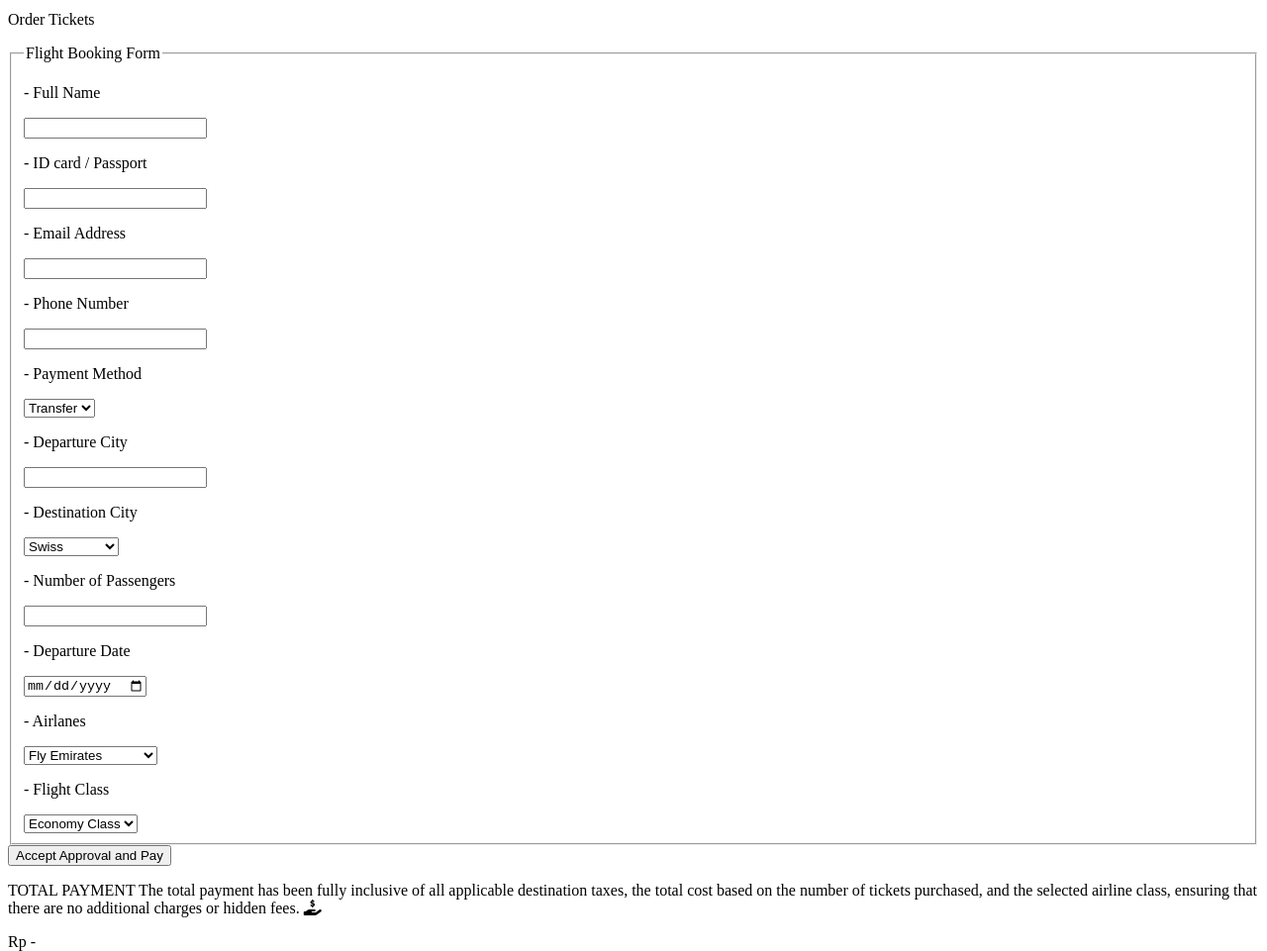
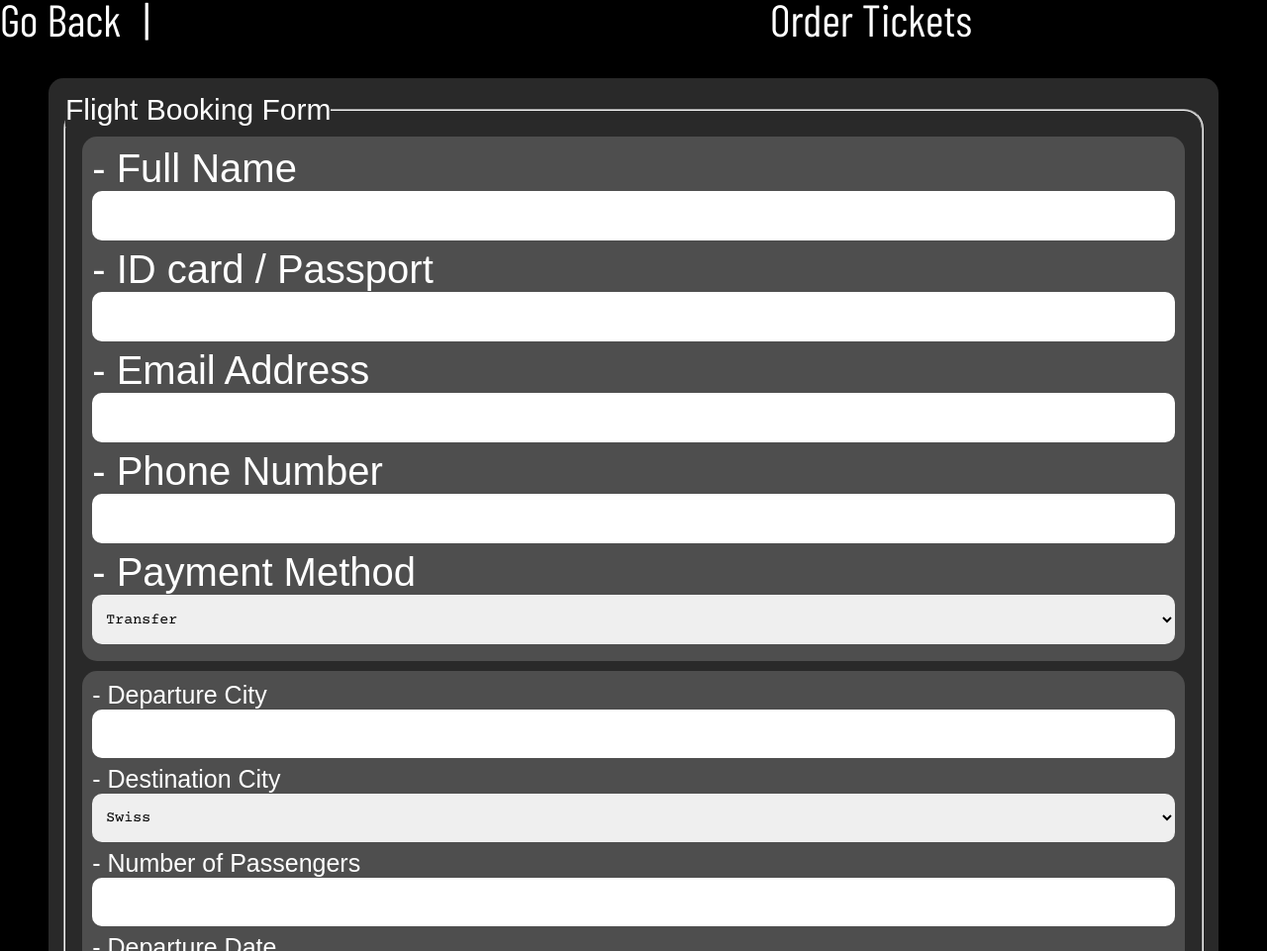
Before and after one commit to arzuseptafirdaus/WanderLuxe-MiniProject, a plain HTML site: page orderpage.html in a window 1280 px wide. Shown: the part 31-992 px from the top of the page at 99% size. Drawn offline with nearby package versions, Linux system fonts and the light colour scheme; a web font is replaced by a local one.

Commit message:
Fix Problem Order Page all query

```diff
--- a/CSS/index.css
+++ b/CSS/index.css
@@ -1785,7 +1785,7 @@ font-family: "Montserrat", sans-serif;
 
 
 
-@media only screen and (min-width: 1024px) and (max-width: 1366px) {
+@media only screen and (min-width: 1025px) and (max-width: 1366px) {
 
 :root {
     --var-warnahitam-1:#000000;
--- a/CSS/order.css
+++ b/CSS/order.css
@@ -532,3 +532,276 @@ fieldset {
   cursor: pointer;
 }
 }
+
+
+
+
+
+
+
+
+
+
+
+
+@media only screen and (min-width: 1025px) and (max-width: 1366px) {
+
+:root {
+    --var-warnahitam-1:#000000;
+    --var-warnahitam-2:#292929;
+    --var-warnahitam-3:#4e4e4e;
+    --var-warnahitam-4:#777777;
+    --var-warnahitam-5:#a2a2a2;
+    --var-warnahitam-6:#d0d0d0;
+}
+
+* {
+    margin: 0px;
+    padding: 0px;
+}
+
+html {
+    scroll-behavior: smooth;
+    background-color: var(--var-warnahitam-1);
+}
+
+body {
+    background-color: var(--var-warnahitam-);
+}
+
+body {
+  font-family: 'Montserrat', 'Google Sans', 'Barlow Condensed', sans-serif !important;
+}
+
+
+.CON-NAV {
+    width: 100%;
+    height: 100px;
+    background-color: var(--var-warnahitam-1);
+    display: flex;
+    box-shadow: 0px 0px 5px black;
+}
+
+.CON-H1 {
+    flex: 5;
+        font-family: "Barlow Condensed", sans-serif;
+        font-size: 45px;
+        line-height: 100px;
+        width: 100%;
+        height: 100%;
+        color: white;
+        text-align: center;
+}
+
+.BACK {
+    flex: 3;
+    width: 100%;
+    height: 100%;
+   font-family: "Barlow Condensed", sans-serif;
+        font-size: 45px;
+    color: white;
+    text-align: right;
+    transition: 0.4s ease-out;
+    line-height: 100px;
+    text-align: left;
+}
+
+.BACK :hover {
+    text-shadow: 0px 0px 5px white;
+}
+
+.BACK, a {
+        text-decoration: none;
+        color: white;
+}
+
+.CON-FORM {
+    width: 90%;
+    height: 1150px;
+    background-color: var(--var-warnahitam-2);
+    border-radius: 15px;
+    margin:10px auto;
+    padding: 15px;
+}
+
+legend {
+  font-family: "Smooch Sans", sans-serif;
+    color: white;
+    font-size: 30px;
+}
+
+fieldset {
+    border-radius: 20px;
+}
+
+.CON-FORM1 {
+    width: 97%;
+    height: 530px;
+    background-color: var(--var-warnahitam-3);
+    padding: 10px;
+    margin: 10px auto;
+    box-sizing: border-box;
+    border-radius: 15px;
+    display: flex;
+    flex-direction: column;
+}
+
+.INP-FORM1 {
+    height: 50px;
+    box-sizing: border-box;
+    border-radius: 10px;
+    margin-bottom: 7px;
+    border: none;
+    padding-left: 10px;
+    font-family: "Courier Prime", monospace;
+    font-size: 15px;
+}
+
+.T-FORM1 {
+      font-family: "Smooch Sans", sans-serif;
+    color: white;
+    font-size: 40px;
+}
+
+.CON-FORM2 {
+    width: 97%;
+    height: 530px;
+    background-color: var(--var-warnahitam-3);
+    padding: 10px;
+    margin: 10px auto;
+    box-sizing: border-box;
+    border-radius: 15px;
+    display: flex;
+    flex-direction: column;
+}
+
+.INP-FORM2 {
+    height: 50px;
+    box-sizing: border-box;
+    border-radius: 10px;
+    margin-bottom: 7px;
+    border: none;
+    padding-left: 10px;
+    font-family: "Courier Prime", monospace;
+    font-size: 15px;
+}
+
+.T-FORM2 {
+     font-family: "Smooch Sans", sans-serif;
+    color: white;
+    font-size: 25px;
+}
+
+.CON-AGREEMENTS {
+    width:75%;
+    height: 120px;
+    background-color: var(--var-warnahitam-2);
+    border-radius: 15px;
+    margin: 15px auto;
+    padding: 20px;
+}
+
+.T-AGREE {
+   font-family: "Courier Prime", monospace;
+    font-size: 17px;
+    color: white;
+    text-align: justify;
+}
+
+.BTN {
+    width: 100%;
+    height: 100px;
+    background-color: var(--var-warnahitam-2);
+    border-radius: 10px;
+    border: none;
+      font-family: "Barlow Condensed", sans-serif;
+        font-size: 40px;
+    color: white;
+    margin: 10px auto;
+    margin-left: 0px;
+    padding-bottom: 10px;
+    justify-self: center;
+}
+
+.BTN-TIC {
+    width: 100%;
+    height: 50px;
+    background-color: var(--var-warnahitam-2);
+    border-radius: 10px;
+    border: none;
+      font-family: "Barlow Condensed", sans-serif;
+        font-size: 40px;
+    color: white;
+    margin: 10px auto;
+    margin-left: 0px;
+    padding-bottom: 10px;
+    margin-bottom: 200px;
+}
+
+.CON-PAY {
+    width:90%;
+    height: 50px;
+    background-color: var(--var-warnahitam-3);
+    border-radius: 15px;
+    margin: 100px auto;
+       font-family: "Courier Prime", monospace;
+    font-size: 40px;
+    color: white;
+    text-align: center;
+    padding: 20px;
+    line-height: 60px ;
+    margin-bottom: 10px;
+}
+
+.T-PAY {
+      font-family: "Barlow Condensed", sans-serif;
+        font-size: 20px;
+    color: white;
+    text-align: center;
+    margin: 30px auto;
+    width: 100%;
+    height: 200px;
+    margin-left: 0px;
+}
+.S-T-PAY {
+  font-family: "Smooch Sans", sans-serif;
+        font-size: 20px;
+    color: white;
+    text-align: center;
+}
+
+.modal {
+  display: none;
+  position: fixed;
+  z-index: 9999;
+  left: 0;
+  top: 0;
+  width: 100%;
+  height: 100%;
+  background: rgba(0, 0, 0, 0.6);
+}
+
+.modal-content {
+  background: #ffffff;
+  width: 320px;
+  padding: 25px;
+  margin: 15% auto;
+  text-align: center;
+  border-radius: 10px;
+  font-family: inherit;
+}
+
+.modal-content h2 {
+  margin-bottom: 10px;
+}
+
+.modal-content button {
+  margin-top: 15px;
+  padding: 8px 20px;
+  border: none;
+  background: #000;
+  color: #fff;
+  border-radius: 5px;
+  cursor: pointer;
+}
+}
```
